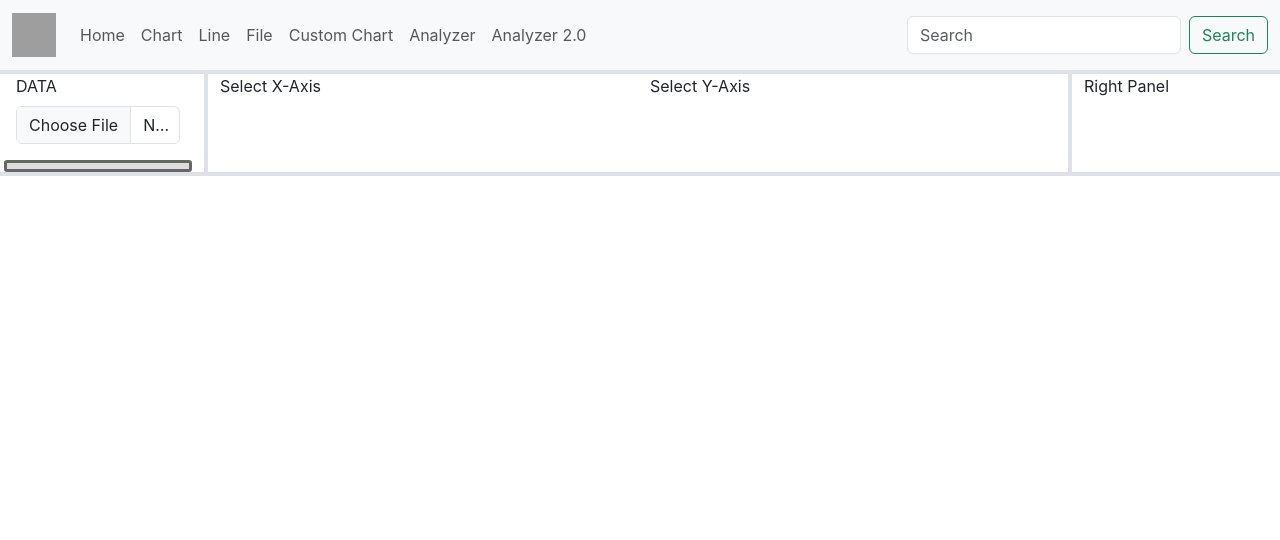
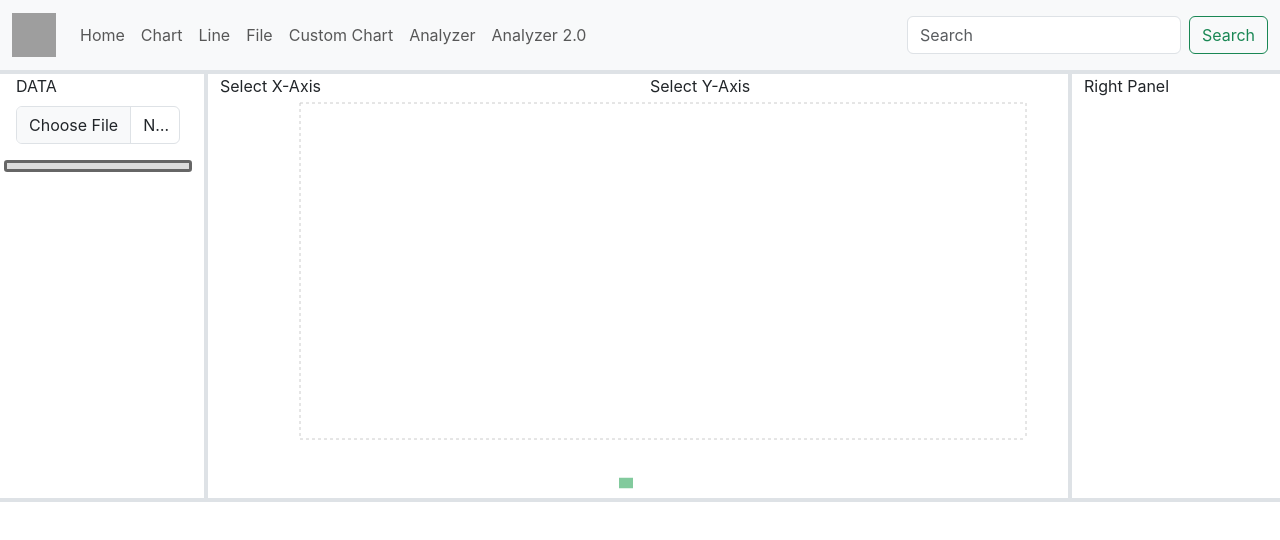
Before and after one commit to rajann44/react-charts, a React (Create React App) app: page /analyzer2 in a window 1280 px wide. Shown: the top 540 px of the page. Built offline with nearby package versions, Linux system fonts and the light colour scheme; grey boxes are pictures that could not be loaded.

Commit message:
https://dev.to/andydziabo/how-to-pass-data-between-sibling-components-in-react-2cjg

```diff
--- a/src/components/analyzer2/leftpanel.js
+++ b/src/components/analyzer2/leftpanel.js
@@ -3,7 +3,7 @@ import Fileupload from "../funtionality/FileUpload";
 import CSV_Parser from "../../utils/csvparser";
 import leftcss from "./css/leftpanel.module.css";
 
-export default function LeftPanel() {
+export default function LeftPanel({ setChartData }) {
   const [columnName, setColumnName] = useState([]);
 
   const handleFileSelected = async (event) => {
@@ -11,6 +11,7 @@ export default function LeftPanel() {
     let sheetData = await CSV_Parser.toJson(event.target.files[0]);
     console.log(sheetData);
     setColumnName(Object.keys(sheetData[0]));
+    setChartData(sheetData);
   };
 
   function handleDragStart(event) {
--- a/src/components/analyzer2/midpanel.js
+++ b/src/components/analyzer2/midpanel.js
@@ -1,7 +1,8 @@
 import { useState } from "react";
+import CommonChart from "../reusable/CommonChart";
 import leftcss from "./css/leftpanel.module.css";
 
-export default function Midpanel() {
+export default function Midpanel({ showChartData }) {
   const [dropAreaColumnX, setDropAreaColumnX] = useState();
   const [dropAreaColumnY, setDropAreaColumnY] = useState();
 
@@ -58,6 +59,12 @@ export default function Midpanel() {
           </div>
         )}
       </div>
+      <CommonChart
+        parsedData={showChartData}
+        xAxisValue={dropAreaColumnX}
+        yAxisValue={dropAreaColumnY}
+        selectedChart="Bar Chart"
+      ></CommonChart>
     </div>
   );
 }
--- a/src/components/analyzer2/render.js
+++ b/src/components/analyzer2/render.js
@@ -1,15 +1,18 @@
+import { useState } from "react";
 import LeftPanel from "../analyzer2/leftpanel";
 import MidPanel from "../analyzer2/midpanel";
 import RightPanel from "../analyzer2/rightpanel";
 
 export default function Render() {
+  const [dataToBeDisplayedOnChart, setDataToBeDisplayedOnChart] = useState();
+
   return (
     <div className="row border border-4">
       <div className="col-2 border-end border-4">
-        <LeftPanel></LeftPanel>
+        <LeftPanel setChartData={setDataToBeDisplayedOnChart}></LeftPanel>
       </div>
       <div className="col-8 border-end border-4">
-        <MidPanel></MidPanel>
+        <MidPanel showChartData={dataToBeDisplayedOnChart}></MidPanel>
       </div>
       <div className="col-2">
         <RightPanel></RightPanel>
```
